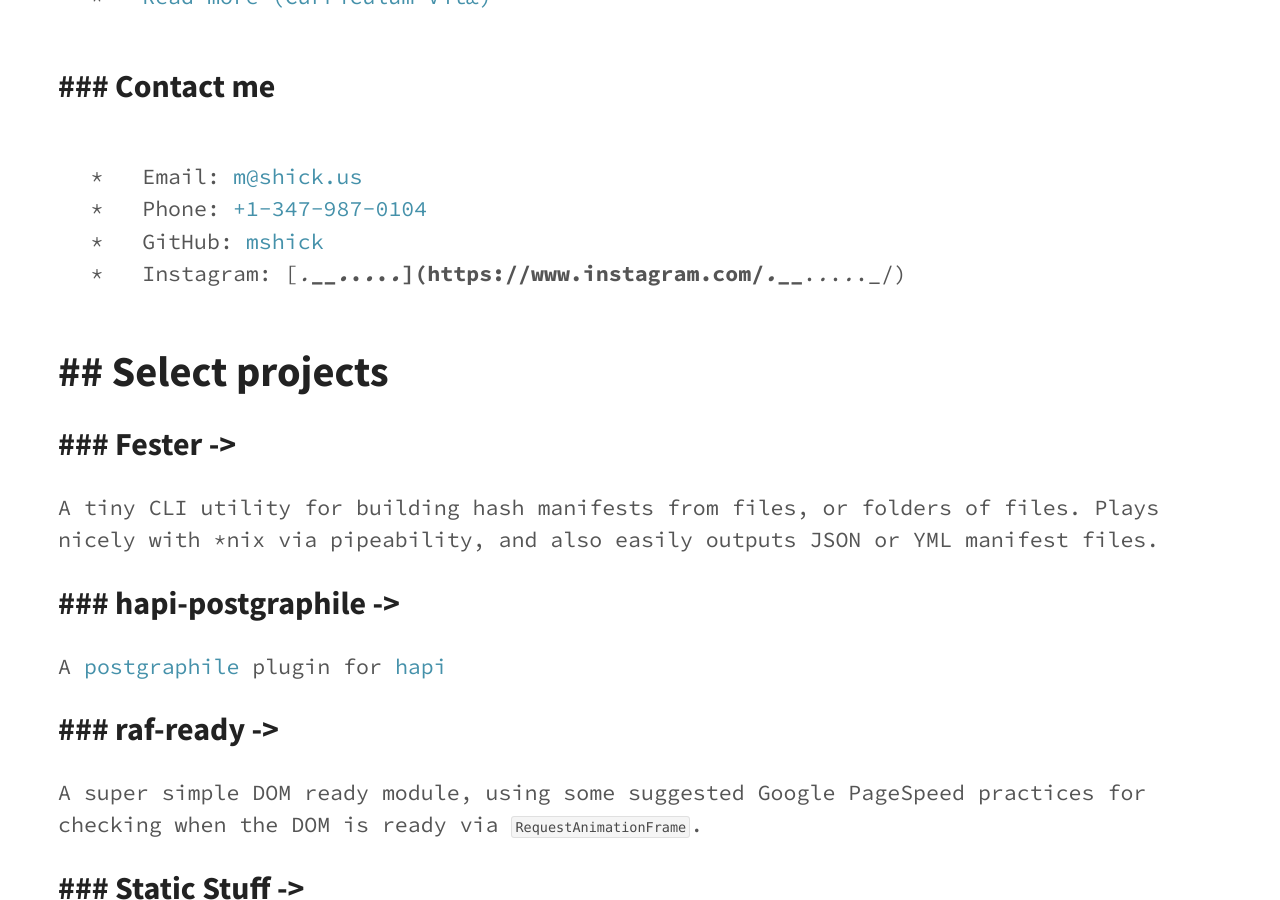
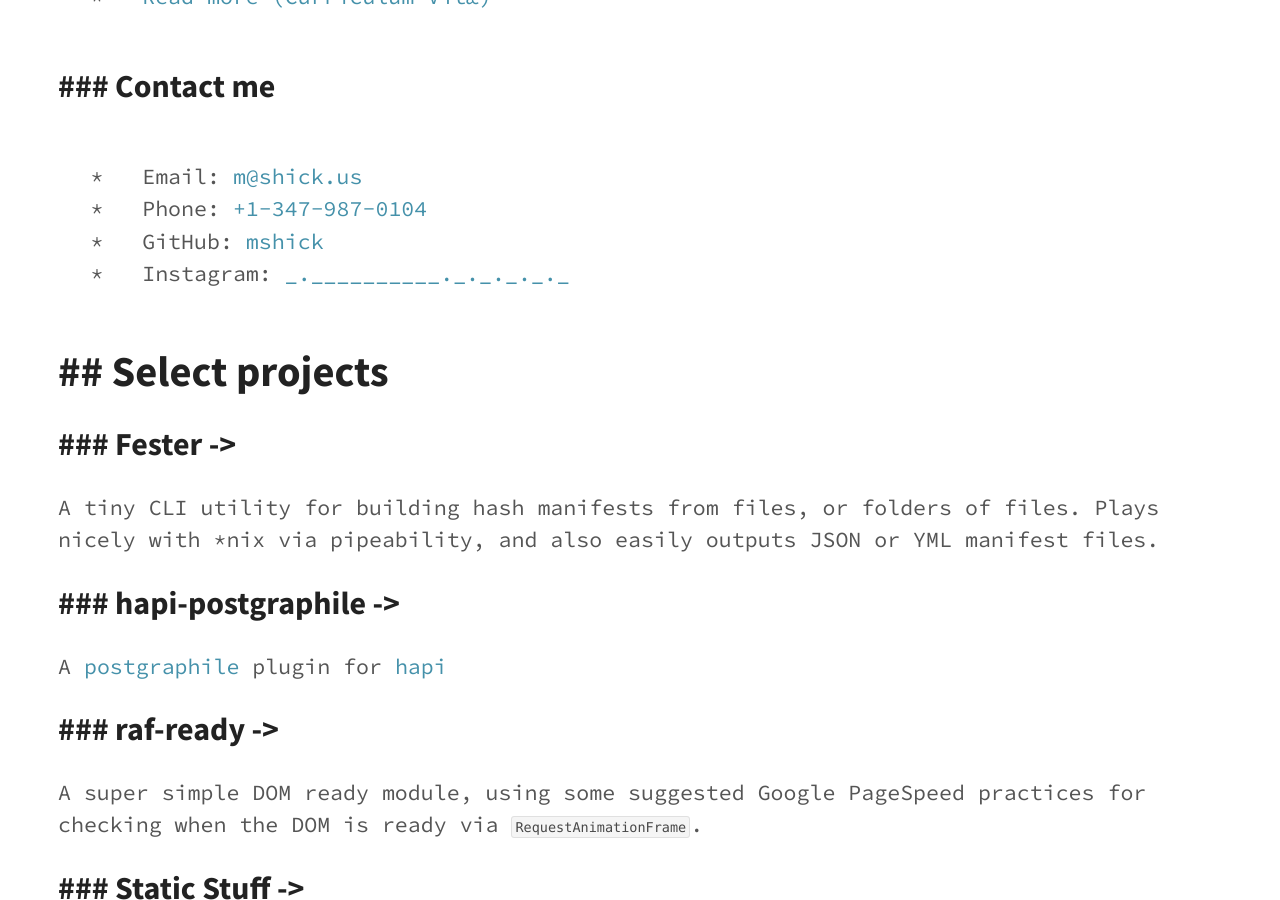
Before and after one commit to mshick/mshick.github.io, a Jekyll site: the page built from index.md, in a window 1280 px wide and 900 px high, scrolled down 514 px. Built offline with Jekyll 4.4.1, drawn with Linux system fonts in a browser that asks for light colours.

Commit message:
Update from Forestry.io - Updated index.md

```diff
--- a/index.md
+++ b/index.md
@@ -19,4 +19,4 @@
 * Email: [m@shick.us](mailto:m@shick.us)
 * Phone: [+1-347-987-0104](tel:+13479870104)
 * GitHub: [mshick]({{ site.github.owner_url }})
-* Instagram: [_.__________._._._._._](https://www.instagram.com/_._________._._._._._/)
+* Instagram: [\_.\_\_\_\_\_\_\_\_\_\_.\_.\_.\_.\_.\_](https://www.instagram.com/_._________._._._._._/)
```
